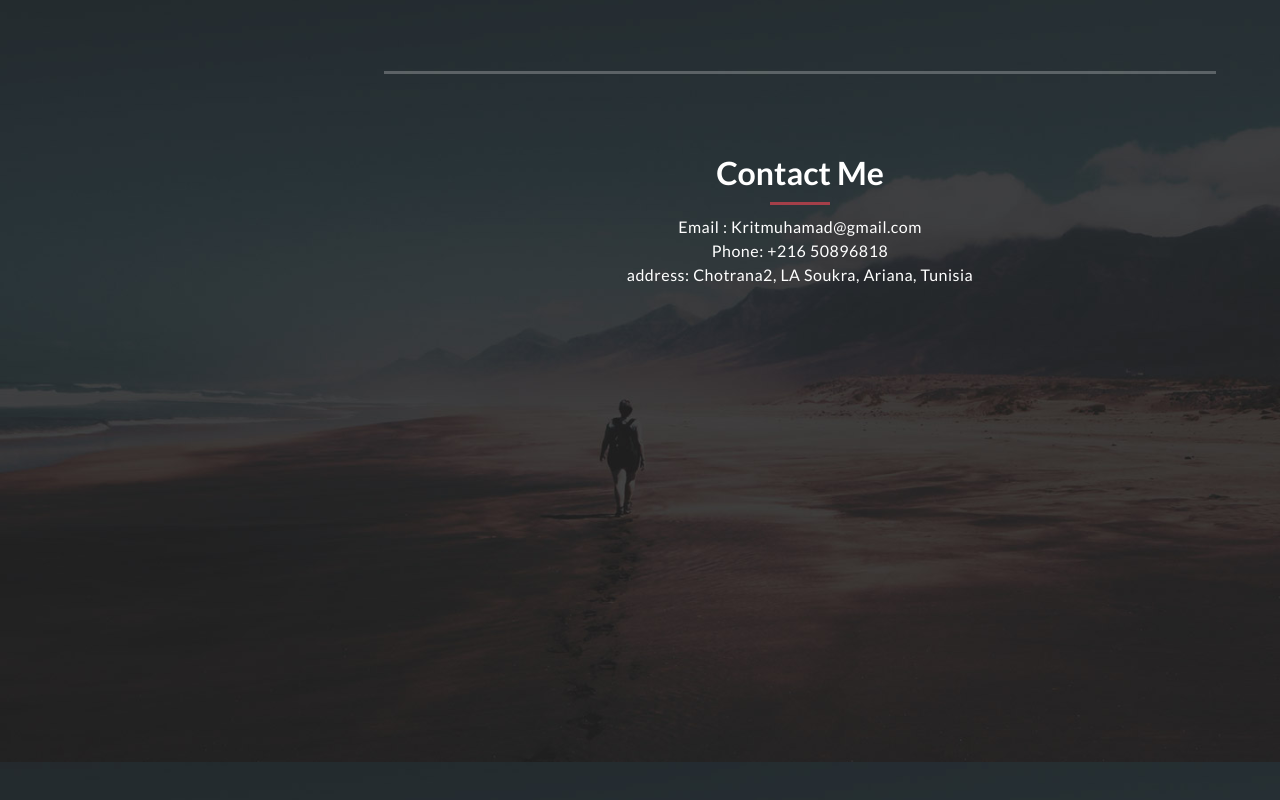
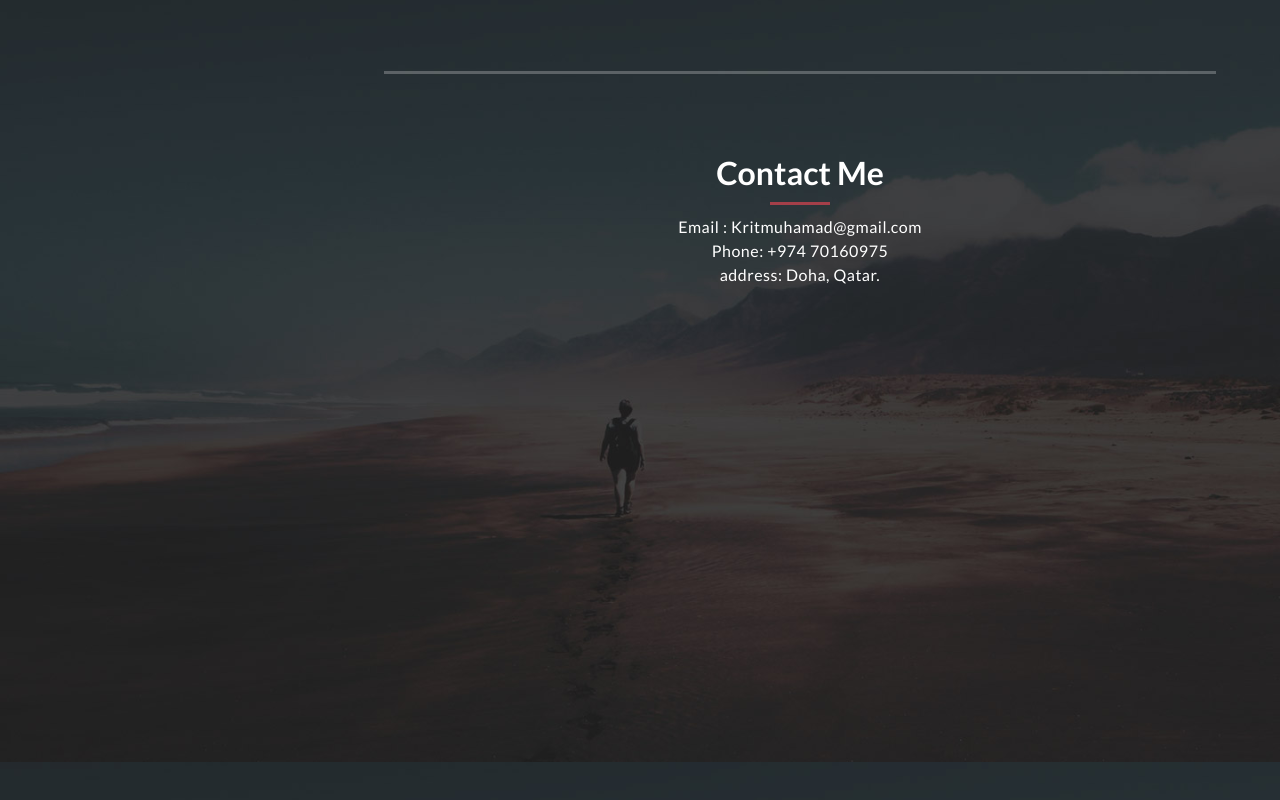
Before and after one commit to medkrit/online-portfolio, a plain HTML site: page index.html in a window 1280 px wide. Shown: the part 4038-4838 px from the top of the page. Drawn offline with Linux system fonts and the light colour scheme.

Commit message:
Update index.html

```diff
--- a/index.html
+++ b/index.html
@@ -384,7 +384,7 @@ Facebook Social Media Marketing: professional Certificate (2021) </br>
             <h2>Contact Me</h2>
             <div class="line-dec"></div>
             <span
-              >Email : Kritmuhamad@gmail.com </br> Phone: +216 50896818 </br> address: Chotrana2, LA Soukra, Ariana, Tunisia</span
+              >Email : Kritmuhamad@gmail.com </br> Phone: +974 70160975 </br> address: Doha, Qatar.</span
             >
           </div>
 
```
